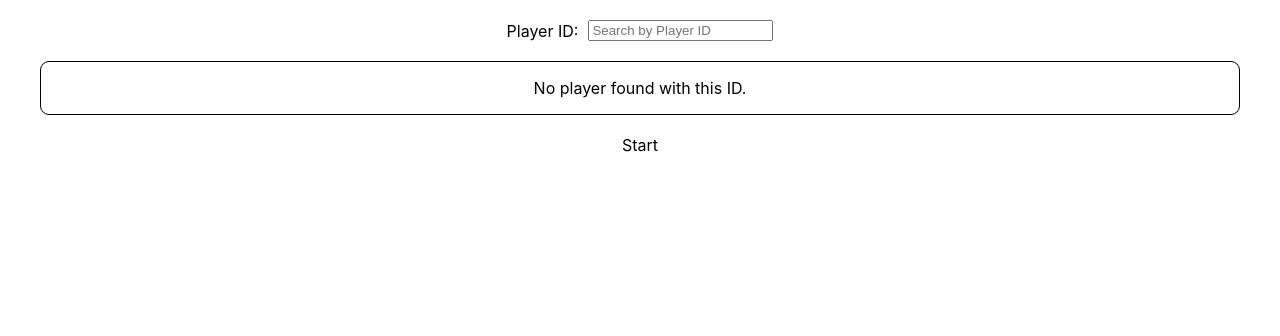
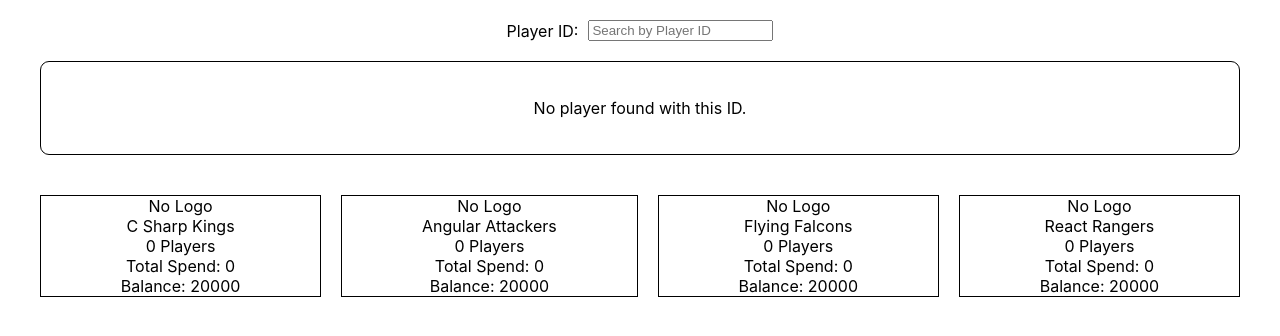
Before and after one commit to saurabh14/cricAuction, a React (Create React App) app: page / in a window 1280 px wide. Shown: the top 336 px of the page. Built offline with nearby package versions, Linux system fonts and the light colour scheme.

Commit message:
Added bidding logic

```diff
--- a/src/App.js
+++ b/src/App.js
@@ -1,6 +1,10 @@
 import PlayerCard from "./components/auctionPage/PlayerCard";
+import AuctionTeam from './components/auctionPage/auctionTeam';
+import AuctionBidding from "./components/auctionPage/auctionBidding";
+
 import playerData from "./data/playerData.json";
-import AuctionBidding from "./components/auctionPage/auctionBidding";
+import teamData from './data/teamData.json';
+
 import { useState } from "react";
 import "./assets/style/auctionPage.scss";
 
@@ -8,13 +12,21 @@ import "./assets/style/auctionPage.scss";
 
 function App() {
   const [searchId, setSearchId] = useState("");
-  const handleSearch = (e) => {
-    setSearchId(e.target.value); // Update state with the input value
-  };
   const filteredPlayer = playerData.find((player) => player.id === parseInt(searchId));
 
+  const [teams, setTeams] = useState(teamData); // Team state
+  const [isStarted, setIsStarted] = useState(false);
+  const playerFound = !!filteredPlayer;
 
-  return  (
+  const handleSearch = (e) => {
+      setSearchId(e.target.value);
+  };
+
+  const handleStart = () => {
+      setIsStarted(true);
+  };
+
+  return (
       <div className="App">
           <div className="SearchPlayer-Container">
               <span>Player ID:</span>
@@ -26,22 +38,31 @@ function App() {
               />
           </div>
 
-
           {filteredPlayer ? (
               <div className="playerCard-container">
                   <PlayerCard player={filteredPlayer} />
               </div>
-
           ) : (
               <div className="playerCard-container">
                   <p>No player found with this ID.</p>
               </div>
-
           )}
 
-      <AuctionBidding />
+          {/* Pass the teams and setTeams function to AuctionBidding */}
+          <AuctionBidding
+              isStarted={isStarted}
+              playerFound={playerFound}
+              player={filteredPlayer}
+              onStart={handleStart}
+              teams={teams}
+              setTeams={setTeams}
+          />
+
+          {/* Always display the AuctionTeam component with the relevant teams */}
+          <AuctionTeam player={filteredPlayer} teams={teams} />
       </div>
   );
 }
 
+
 export default App;
--- a/src/assets/style/auctionPage.scss
+++ b/src/assets/style/auctionPage.scss
@@ -1,3 +1,6 @@
+*{
+    box-sizing: border-box;
+}
 .App{
     height: 100vh;
     box-sizing: border-box;
@@ -15,6 +18,13 @@
     border-radius: 9px;
     text-align: center;
     margin:20px 0;
+    padding: 20px;
+    .PlayerCard-img{
+        height: 200px;
+        width: 250px;
+        display: inline-block;
+        border: 1px solid;
+    }
 }
 .AuctionButtons{
     display: flex;
@@ -22,11 +32,25 @@
     justify-content: space-evenly;
     align-items: center;
     flex-wrap: wrap;
+    margin-bottom: 20px;
     .buttons{
         text-align: center;
-        &:first-child{
-                width: 100%;
-        }
+        cursor: pointer;
+        padding: 4px 30px;
+        border: 1px solid;
+        line-height: 20px;
+        height:32px;
+        border-radius: 3px;
     }
 
 }
+
+.AuctionTeam-Container{
+    display: flex;
+    gap:20px;
+    .AuctionTeam{
+        flex-grow: 1;
+        text-align: center;
+        border: 1px solid;
+    }
+}
--- a/src/components/auctionPage/auctionBidding.jsx
+++ b/src/components/auctionPage/auctionBidding.jsx
@@ -1,22 +1,53 @@
 import { useState } from "react";
-function AuctionBidding(){
-    const [isStarted, setIsStarted] = useState(false);
+
+function AuctionBidding({ playerFound, player, teams, setTeams }) {
+    const [isStarted, setIsStarted] = useState(false); // Auction started state
+
     const handleStart = () => {
-        setIsStarted(true); // Show Sold and Unsold buttons
+        setIsStarted(true);
     };
 
-    return(
+    const handleSold = () => {
+        const name = player.name;
+        const price = prompt("Enter the sold price:");
+        const teamId = prompt("Enter team ID to assign player:");
+
+        if (name && price && teamId) {
+            const teamIndex = teams.findIndex((team) => team.id === parseInt(teamId));
+
+            if (teamIndex !== -1) {
+                // Update team data
+                const updatedTeams = [...teams];
+                updatedTeams[teamIndex].playerCount += 1; // Increment player count
+                updatedTeams[teamIndex].totalPrice += parseInt(price); // Add price to total
+
+                setTeams(updatedTeams); // Update state with new team data
+                setIsStarted(false); // Optionally reset the auction
+            } else {
+                alert("Invalid Team ID. Please try again.");
+            }
+        }
+    };
+
+    return (
+        <>
             <div className="AuctionButtons">
-            {!isStarted && (<div className="buttons" onClick={handleStart}> Start</div>)}
-
+                {!isStarted && playerFound && (
+                    <div className="buttons" onClick={handleStart}>
+                        Start
+                    </div>
+                )}
 
                 {isStarted && (
                     <>
-                <div className="buttons">Sold</div>
+                        <div className="buttons" onClick={handleSold}>
+                            Sold
+                        </div>
                         <div className="buttons">Unsold</div>
                     </>
                 )}
             </div>
+        </>
     );
 }
 
--- /dev/null
+++ b/src/components/auctionPage/auctionTeam.jsx
@@ -0,0 +1,17 @@
+import AuctionTeamDetail from "./auctionTeamDetail";
+
+
+function AuctionTeam({ player, teams }) {
+    return (
+        <div className="AuctionTeam-Container">
+            {teams.map((team) => (
+                <div key={team.id} className="AuctionTeam">
+                    <AuctionTeamDetail player={player} team={team} />
+                </div>
+            ))}
+        </div>
+    );
+}
+
+
+export default AuctionTeam;
--- /dev/null
+++ b/src/components/auctionPage/auctionTeamDetail.jsx
@@ -0,0 +1,16 @@
+
+
+function AuctionTeamDetail({ player, team }) {
+    return (
+        <>
+            <div className="AuctionTeam-Logo">{team.logo ? <img src={team.logo} alt={`${team.teamName} logo`} /> : "No Logo"}</div>
+            <div className="AuctionTeam-Name">{team.teamName}</div>
+            <div className="AuctionTeam-Players">{team.playerCount} Players</div>
+            <div className="AuctionTeam-TotalSpend">Total Spend: {team.totalPrice}</div>
+            <div className="AuctionTeam-Balance">Balance: {20000 - team.totalPrice}</div>
+            {player && <div className="CurrentPlayer">Current Player: {player.name}</div>} {/* Display the current player */}
+        </>
+    );
+}
+
+export default AuctionTeamDetail;
--- a/src/data/playerData.json
+++ b/src/data/playerData.json
@@ -5,7 +5,11 @@
       "matches": 4,
       "runs": 224,
       "wickets": 2,
-      "lastTeam": "C Sharp Kings"
+      "lastTeam": "C Sharp Kings",
+      "playerType":"Marquee",
+      "playerAttributes":"All-Rounder",
+      "basePrice":2250,
+      "finalPrice": 2250
     },
     {
       "id":2,
@@ -13,7 +17,11 @@
       "matches": 4,
       "runs": 80,
       "wickets": 5,
-      "lastTeam": "C Sharp Kings"
+      "lastTeam": "C Sharp Kings",
+      "playerType":"Marquee",
+      "playerAttributes":"All-Rounder",
+      "basePrice":400,
+      "finalPrice": 0
     },
     {
       "id":3,
@@ -21,6 +29,10 @@
       "matches": 4,
       "runs": 95,
       "wickets": 3,
-      "lastTeam": "Angular Attackers"
+      "lastTeam": "Angular Attackers",
+      "playerType":"Marquee",
+      "playerAttributes":"All-Rounder",
+      "basePrice":100,
+      "finalPrice": 0
     }
   ]
--- /dev/null
+++ b/src/data/teamData.json
@@ -0,0 +1,27 @@
+[
+    {
+      "id":1,
+      "teamName": "C Sharp Kings",
+      "playerCount":0,
+      "totalPrice": 0
+    },
+    {
+        "id":2,
+        "teamName": "Angular Attackers",
+        "playerCount":0,
+        "totalPrice": 0
+      },
+      {
+        "id":3,
+        "teamName": "Flying Falcons",
+        "playerCount":0,
+        "totalPrice": 0
+      },
+      {
+        "id":4,
+        "teamName": "React Rangers",
+        "playerCount":0,
+        "totalPrice": 0
+      }
+
+  ]
```
Lines whose indentation alone changed are shown as unchanged.
